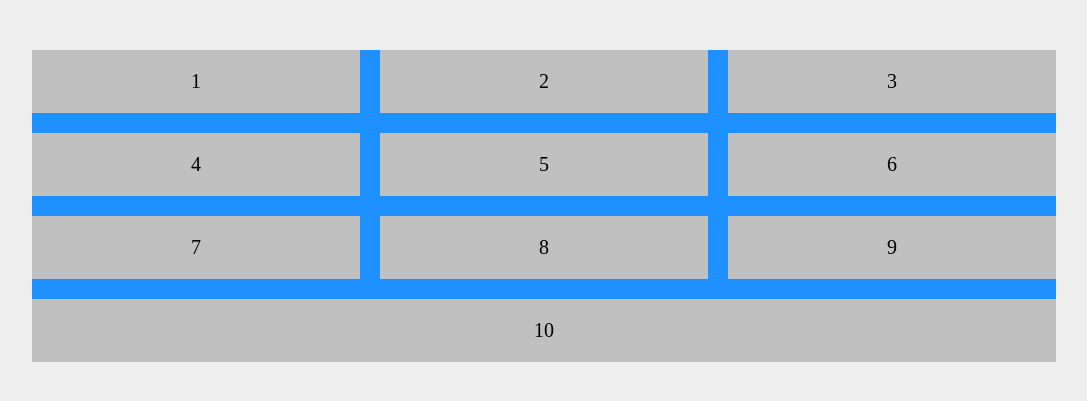
After one commit to KramStyles/flask-retro, a Flask app: template templates/grid_3.html in a window 1280 px wide. The commit adds this page. Shown: the top 401 px of the page, without its empty margins (96-1183 px from the left). Run offline with Flask 2, Linux system fonts and the light colour scheme; the template is opened without the code that fills it, so the values that code supplies are empty.

Commit message:
added grid3 from w3school

```diff
--- /dev/null
+++ b/templates/grid_3.html
@@ -0,0 +1,41 @@
+<!DOCTYPE html>
+<html lang="en">
+<head>
+    <meta charset="UTF-8">
+    <title>Grid W3School</title>
+    <link rel="stylesheet" href="../static/style.css">
+    <style>
+        .container{
+            background-color: dodgerblue;
+            width: 80%;
+            margin: 50px auto;
+            display: grid;
+            grid-template-columns: auto auto auto;
+            grid-gap: 20px;
+        }
+        .grid-item{
+            background-color: silver;
+            padding: 20px;
+            font-size: 20px;
+            text-align: center;
+        }
+        .grid-item:last-child{
+            grid-column: 1/ -1;
+        }
+    </style>
+</head>
+<body>
+    <div class="container">
+        <div class="grid-item">1</div>
+        <div class="grid-item">2</div>
+        <div class="grid-item">3</div>
+        <div class="grid-item">4</div>
+        <div class="grid-item">5</div>
+        <div class="grid-item">6</div>
+        <div class="grid-item">7</div>
+        <div class="grid-item">8</div>
+        <div class="grid-item">9</div>
+        <div class="grid-item">10</div>
+    </div>
+</body>
+</html>
```
Also changed, not shown: templates/image_grid.html (+8 -1 lines), 1 other file.
